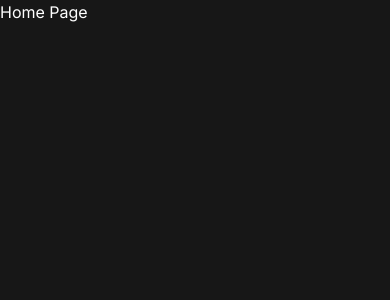
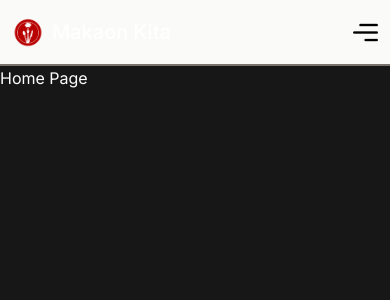
Before and after one commit to shameCanales/kaon-ta, a Next.js app: page / in a window 390 px wide. Shown: the top 300 px of the page. Built offline with nearby package versions, Linux system fonts and the light colour scheme.

Commit message:
added navbar and mobile nav

```diff
--- a/src/app/layout.tsx
+++ b/src/app/layout.tsx
@@ -3,6 +3,8 @@ import { inter } from "@/lib/fonts";
 import "./globals.css";
 import TanstackProvider from "@/lib/providers/TanstackProvider";
 import ReduxProvider from "@/lib/providers/ReduxToolkitProvider";
+import NavBar from "@/components/NavBar";
+import MobileNavBar from "@/components/MobileNavBar";
 
 export const metadata: Metadata = {
   title: "Create Next App",
@@ -18,7 +20,13 @@ export default function RootLayout({
     <html lang="en">
       <ReduxProvider>
         <TanstackProvider>
-          <body className={`${inter.className} antialiased`}>{children}</body>
+          <body
+            className={`${inter.className} antialiased relative min-h-screen`}
+          >
+            {<MobileNavBar />}
+            <NavBar />
+            {children}
+          </body>
         </TanstackProvider>
       </ReduxProvider>
     </html>
--- /dev/null
+++ b/src/components/MobileNavBar.tsx
@@ -0,0 +1,53 @@
+"use client";
+import Link from "next/link";
+import { useSelector, useDispatch } from "react-redux";
+import { RootState, AppDispatch } from "@/lib/store/store";
+import { uiActions } from "@/lib/store/uiSlice";
+import { useEffect } from "react";
+import { usePathname } from "next/navigation";
+
+export default function MobileNavBar() {
+  const dispatch = useDispatch<AppDispatch>();
+  const pathname = usePathname();
+
+  const mobileNavIsOpen = useSelector(
+    (state: RootState) => state.ui.mobileNavIsOpen
+  );
+
+  function handleCloseMobileNav() {
+    dispatch(uiActions.closeMobileNav());
+  }
+
+  useEffect(() => {
+    dispatch(uiActions.closeMobileNav());
+  }, [pathname, dispatch]);
+
+  return (
+    mobileNavIsOpen && (
+      <div className="absolute z-99 top-0 left-0 w-full h-full bg-stone-950/80 text-stone-50 pt-10">
+        <div className="flex justify-end">
+          <button className="font-bold mr-5" onClick={() => handleCloseMobileNav()}>X Close</button>
+        </div>
+        <div className="flex justify-center mt-15">
+          <ul className="grid gap-10 text-center">
+            <li>
+              <Link href="/">
+                <p>Home</p>
+              </Link>
+            </li>
+            <li>
+              <Link href="/recipes">
+                <p>Recipes</p>
+              </Link>
+            </li>
+            <li>
+              <Link href="/">
+                <p>Favorites</p>
+              </Link>
+            </li>
+          </ul>
+        </div>
+      </div>
+    )
+  );
+}
--- a/src/components/NavBar.tsx
+++ b/src/components/NavBar.tsx
@@ -1,20 +1,35 @@
+"use client";
+
 import Image from "next/image";
+import { inter } from "@/lib/fonts";
+import { useDispatch } from "react-redux";
+import { AppDispatch } from "@/lib/store/store";
+import { uiActions } from "@/lib/store/uiSlice";
 
 export default function NavBar() {
+  const dispatch = useDispatch<AppDispatch>();
+
+  function handleOpenMobileNav() {
+    dispatch(uiActions.openMobileNav());
+  }
+
   return (
-    <div>
-      <h3>Mus Kaon Ta</h3>
+    <div className="bg-stone-50 flex justify-between px-3 py-4 border-b-2 border-stone-500">
+      <div className="flex items-center gap-2">
+        <Image
+          className="w-8"
+          src="/foodlogo.png"
+          width="100"
+          height="100"
+          alt="Food Logo"
+        />
+        <h3 className={`font-medium text-xl ${inter.className}`}>
+          Makaon Kita
+        </h3>
+      </div>
 
-      {/* <div>
-
-      </div> */}
-      <button>
-        <Image
-          src="/ui/menu.png"
-          alt="menu button"
-          width="25"
-          height="25"
-        />
+      <button onClick={() => handleOpenMobileNav()}>
+        <Image src="/ui/menu.png" alt="menu button" width="25" height="25" />
       </button>
     </div>
   );
--- a/src/lib/store/uiSlice.ts
+++ b/src/lib/store/uiSlice.ts
@@ -5,15 +5,18 @@ interface InitialUiState {
 }
 
 const initialUiState: InitialUiState = {
-  mobileNavIsOpen: false,
+  mobileNavIsOpen: true,
 };
 
 export const uiSlice = createSlice({
   name: "ui",
   initialState: initialUiState,
   reducers: {
-    toggleMobileNav: (state) => {
-      state.mobileNavIsOpen = !state.mobileNavIsOpen;
+    openMobileNav: (state) => {
+      state.mobileNavIsOpen = true;
+    },
+    closeMobileNav: (state) => {
+      state.mobileNavIsOpen = false;
     },
   },
 });
```
Also changed, not shown: public/foodlogo.png (added), public/ui/menu.png.
